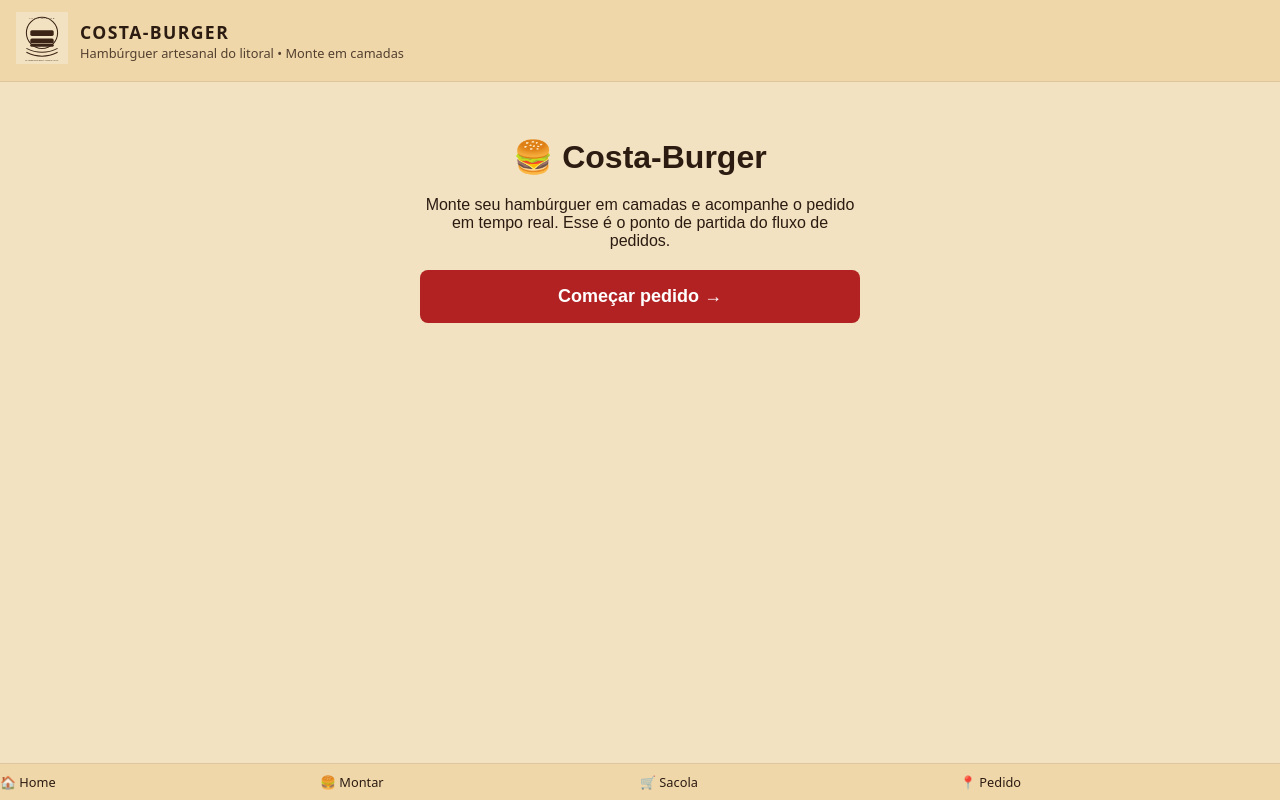
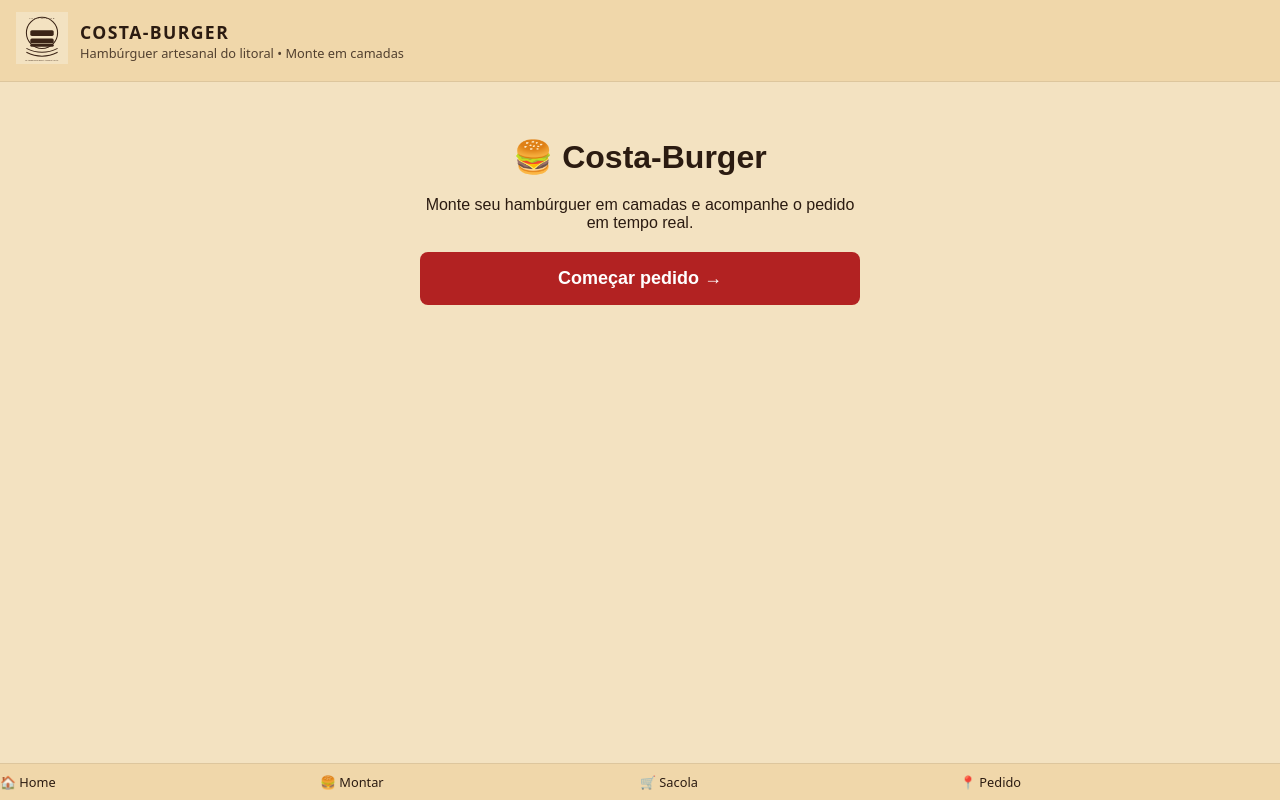
Before and after one commit to Garciabraganca/COSTABURGUER, a Next.js app: page / in a window 1280 px wide. Built offline with nearby package versions, Linux system fonts and the light colour scheme.

Commit message:
Align root page CTA copy (#7)

```diff
--- a/app/page.tsx
+++ b/app/page.tsx
@@ -16,8 +16,7 @@ export default function Home() {
     >
       <h1 style={{ fontSize: "32px", fontWeight: "bold" }}>🍔 Costa-Burger</h1>
       <p>
-        Monte seu hambúrguer em camadas e acompanhe o pedido em tempo real. Esse
-        é o ponto de partida do fluxo de pedidos.
+        Monte seu hambúrguer em camadas e acompanhe o pedido em tempo real.
       </p>
 
       <a
```
